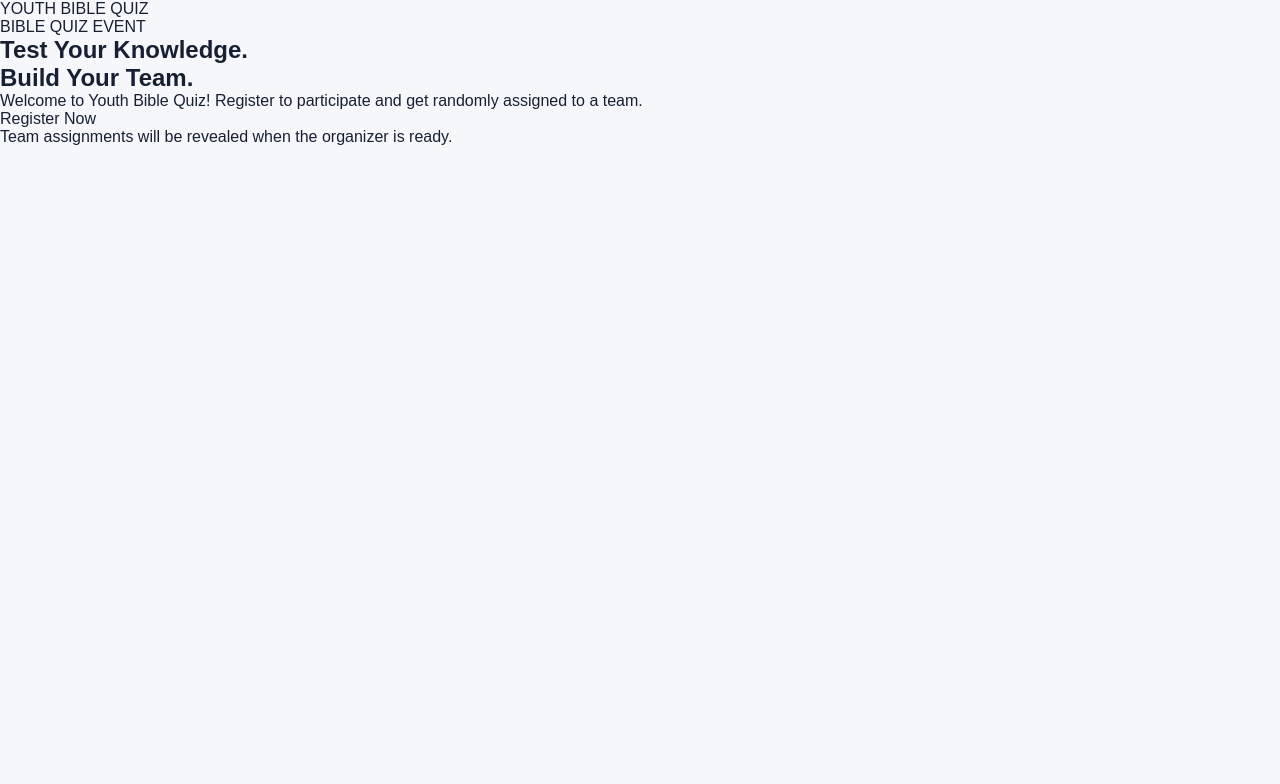
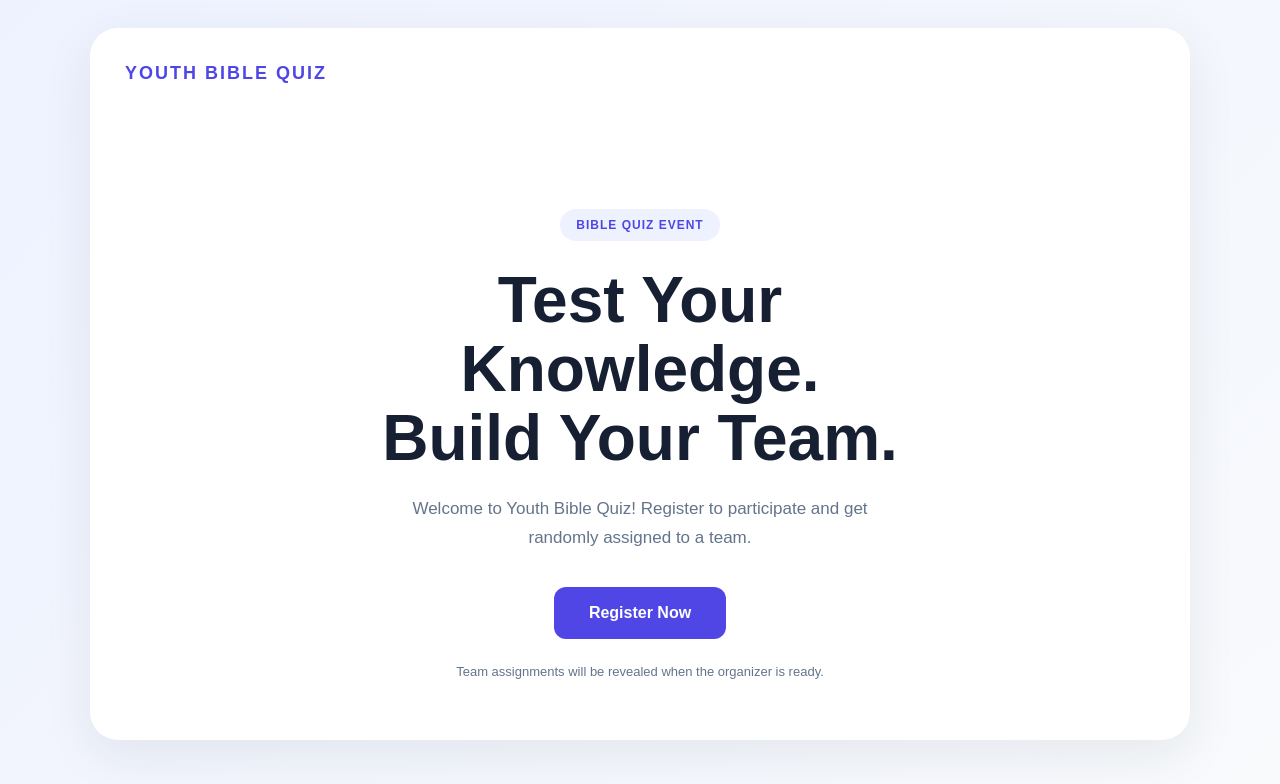
Before and after one commit to Dioon18333/youth-bible-quiz, a Next.js app: page / in a window 1280 px wide. Shown: the top 784 px of the page. Built offline with nearby package versions, Linux system fonts and the light colour scheme.

Commit message:
Update globals.css

```diff
--- a/app/globals.css
+++ b/app/globals.css
@@ -35,3 +35,92 @@ a {
   color: inherit;
   text-decoration: none;
 }
+
+.home {
+  min-height: 100vh;
+  padding: 28px;
+  background: linear-gradient(135deg, #eef2ff, #f8fafc);
+}
+
+.hero {
+  max-width: 1100px;
+  min-height: 650px;
+  margin: 0 auto;
+  padding: 35px;
+  border-radius: 28px;
+  background: #ffffff;
+  box-shadow: 0 15px 50px rgba(23, 32, 51, 0.08);
+}
+
+.brand {
+  color: var(--primary);
+  font-size: 18px;
+  font-weight: 900;
+  letter-spacing: 2px;
+}
+
+.hero-content {
+  max-width: 650px;
+  margin: 125px auto 0;
+  text-align: center;
+}
+
+.tag {
+  display: inline-block;
+  padding: 9px 16px;
+  border-radius: 30px;
+  background: var(--secondary);
+  color: var(--primary);
+  font-size: 12px;
+  font-weight: bold;
+  letter-spacing: 1px;
+}
+
+.hero h1 {
+  margin-top: 25px;
+  font-size: clamp(38px, 6vw, 64px);
+  line-height: 1.08;
+  font-weight: 900;
+}
+
+.hero-content > p {
+  margin: 22px auto;
+  max-width: 500px;
+  color: #64748b;
+  font-size: 17px;
+  line-height: 1.7;
+}
+
+.primary-button {
+  display: inline-block;
+  margin-top: 12px;
+  padding: 17px 35px;
+  border-radius: 12px;
+  background: var(--primary);
+  color: white;
+  font-weight: bold;
+}
+
+.primary-button:hover {
+  background: #3730a3;
+}
+
+.hero-content .small-text {
+  margin-top: 22px;
+  font-size: 13px;
+}
+
+@media (max-width: 600px) {
+  .home {
+    padding: 12px;
+  }
+
+  .hero {
+    min-height: 90vh;
+    padding: 24px;
+  }
+
+  .hero-content {
+    margin-top: 110px;
+  }
+}
```
